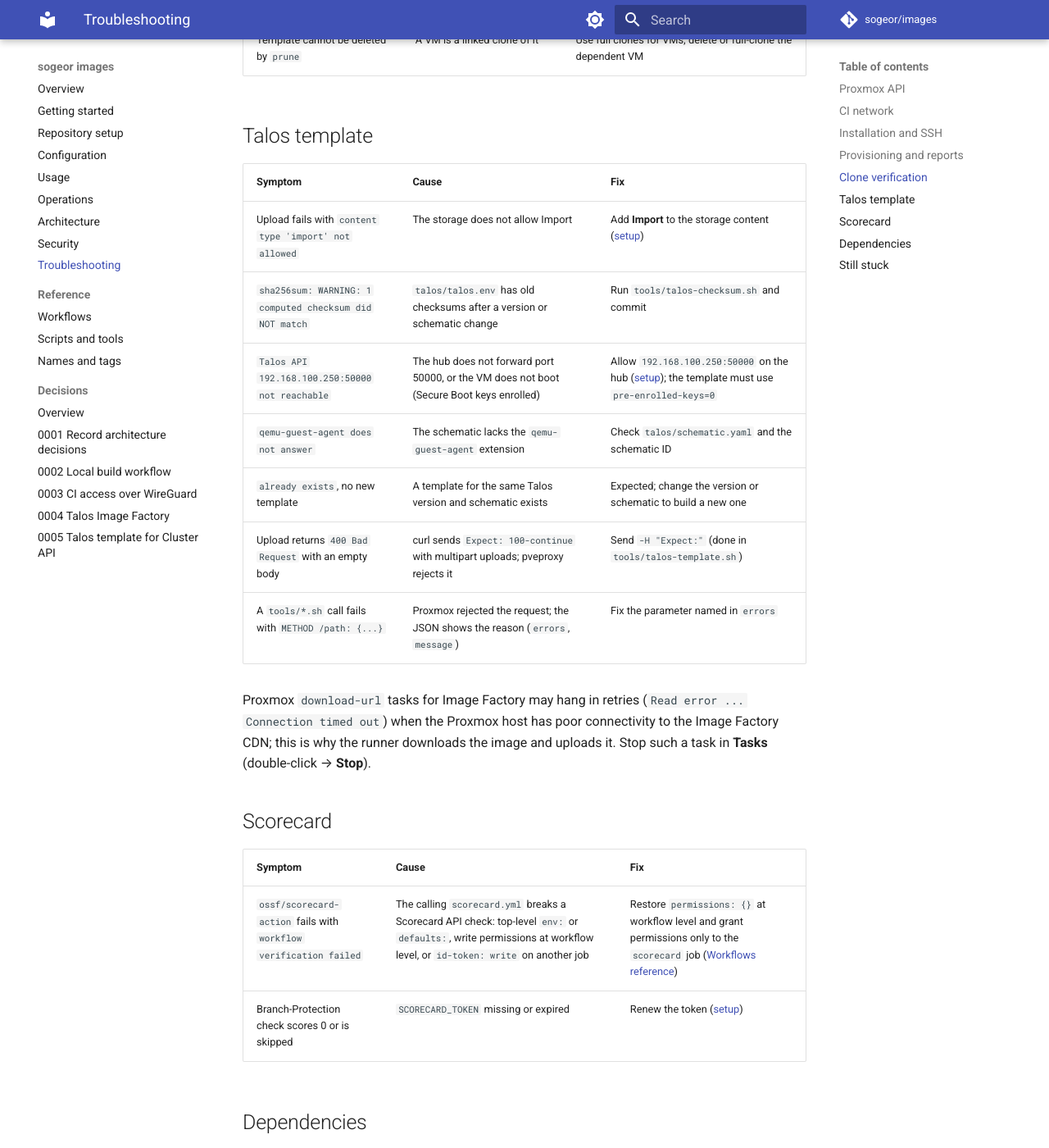
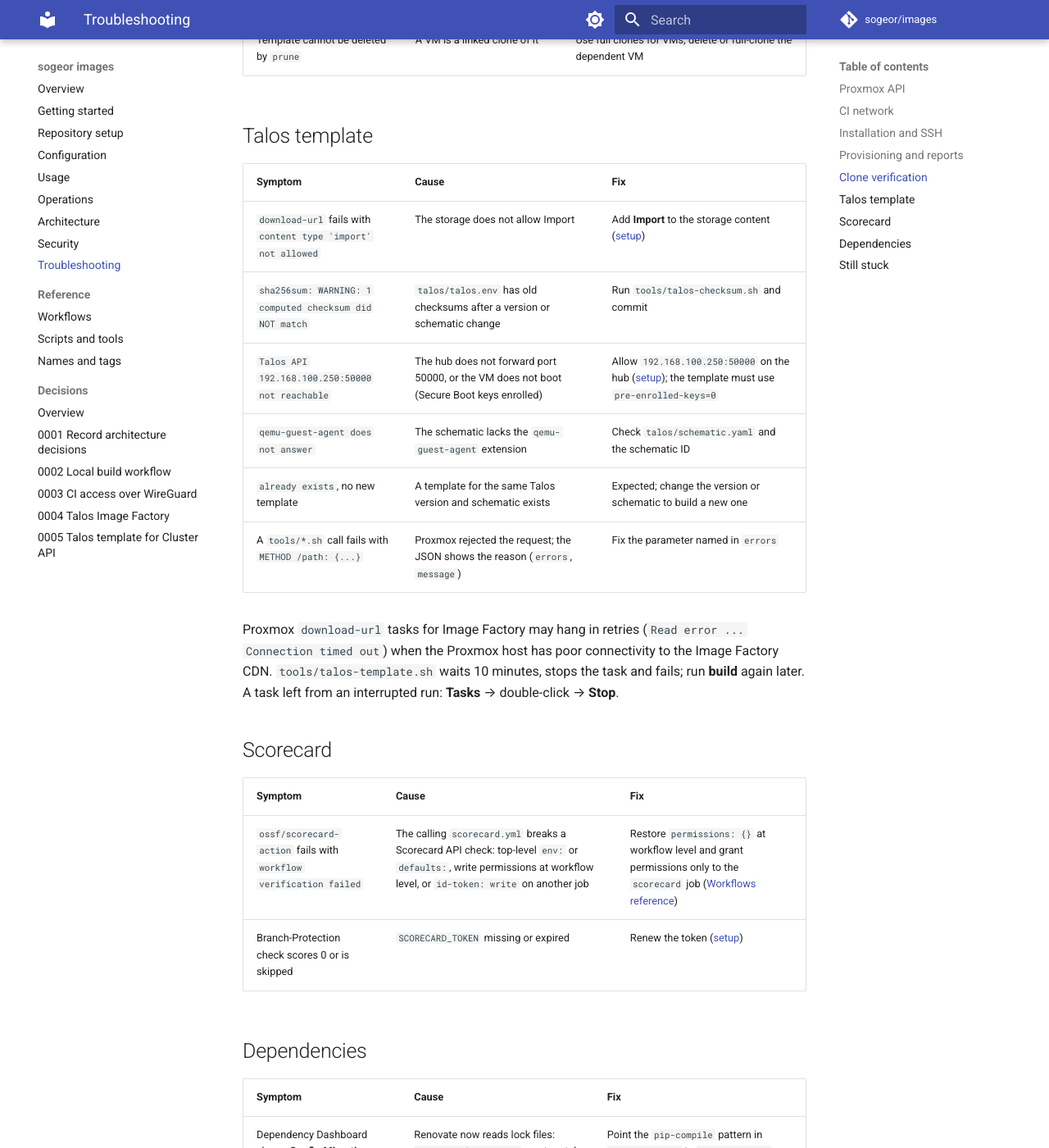
Before and after one commit to sogeor/images, an MkDocs documentation site: the page built from docs/troubleshooting.md, in a window 1280 px wide and 1400 px high, scrolled down 2954 px. Shown: the whole window at 82% size. Built offline with MkDocs 1.6.1 and Material for MkDocs 9.7.7, drawn with Linux system fonts in a browser that asks for light colours; comment, search, counter and statistics services are not loaded.

Commit message:
fix: download Talos image with Proxmox download-url only (#21)

```diff
--- a/docs/troubleshooting.md
+++ b/docs/troubleshooting.md
@@ -59,17 +59,17 @@ Symptom → cause → fix. Most entries come from real build failures.
 
 | Symptom | Cause | Fix |
 |---|---|---|
-| Upload fails with `content type 'import' not allowed` | The storage does not allow Import | Add **Import** to the storage content ([setup](setup.md#proxmox-ve)) |
+| `download-url` fails with `content type 'import' not allowed` | The storage does not allow Import | Add **Import** to the storage content ([setup](setup.md#proxmox-ve)) |
 | `sha256sum: WARNING: 1 computed checksum did NOT match` | `talos/talos.env` has old checksums after a version or schematic change | Run `tools/talos-checksum.sh` and commit |
 | `Talos API 192.168.100.250:50000 not reachable` | The hub does not forward port 50000, or the VM does not boot (Secure Boot keys enrolled) | Allow `192.168.100.250:50000` on the hub ([setup](setup.md#ci-network-access)); the template must use `pre-enrolled-keys=0` |
 | `qemu-guest-agent does not answer` | The schematic lacks the `qemu-guest-agent` extension | Check `talos/schematic.yaml` and the schematic ID |
 | `already exists`, no new template | A template for the same Talos version and schematic exists | Expected; change the version or schematic to build a new one |
-| Upload returns `400 Bad Request` with an empty body | curl sends `Expect: 100-continue` with multipart uploads; pveproxy rejects it | Send `-H "Expect:"` (done in `tools/talos-template.sh`) |
 | A `tools/*.sh` call fails with `METHOD /path: {...}` | Proxmox rejected the request; the JSON shows the reason (`errors`, `message`) | Fix the parameter named in `errors` |
 
 Proxmox `download-url` tasks for Image Factory may hang in retries (`Read error ... Connection timed out`)
-when the Proxmox host has poor connectivity to the Image Factory CDN; this is why the runner downloads the
-image and uploads it. Stop such a task in **Tasks** (double-click → **Stop**).
+when the Proxmox host has poor connectivity to the Image Factory CDN. `tools/talos-template.sh` waits
+10 minutes, stops the task and fails; run **build** again later. A task left from an interrupted run:
+**Tasks** → double-click → **Stop**.
 
 ## Scorecard
 
```
Also changed, not shown: CHANGELOG.md (+1 -1 lines), docs/adr/0005-talos-proxmox-template.md (+7 -1 lines), docs/architecture.md (+2 -2 lines), docs/configuration.md (+2 -2 lines), docs/reference/scripts.md (+1 -1 lines), docs/setup.md (+1 -1 lines), 1 other file.
